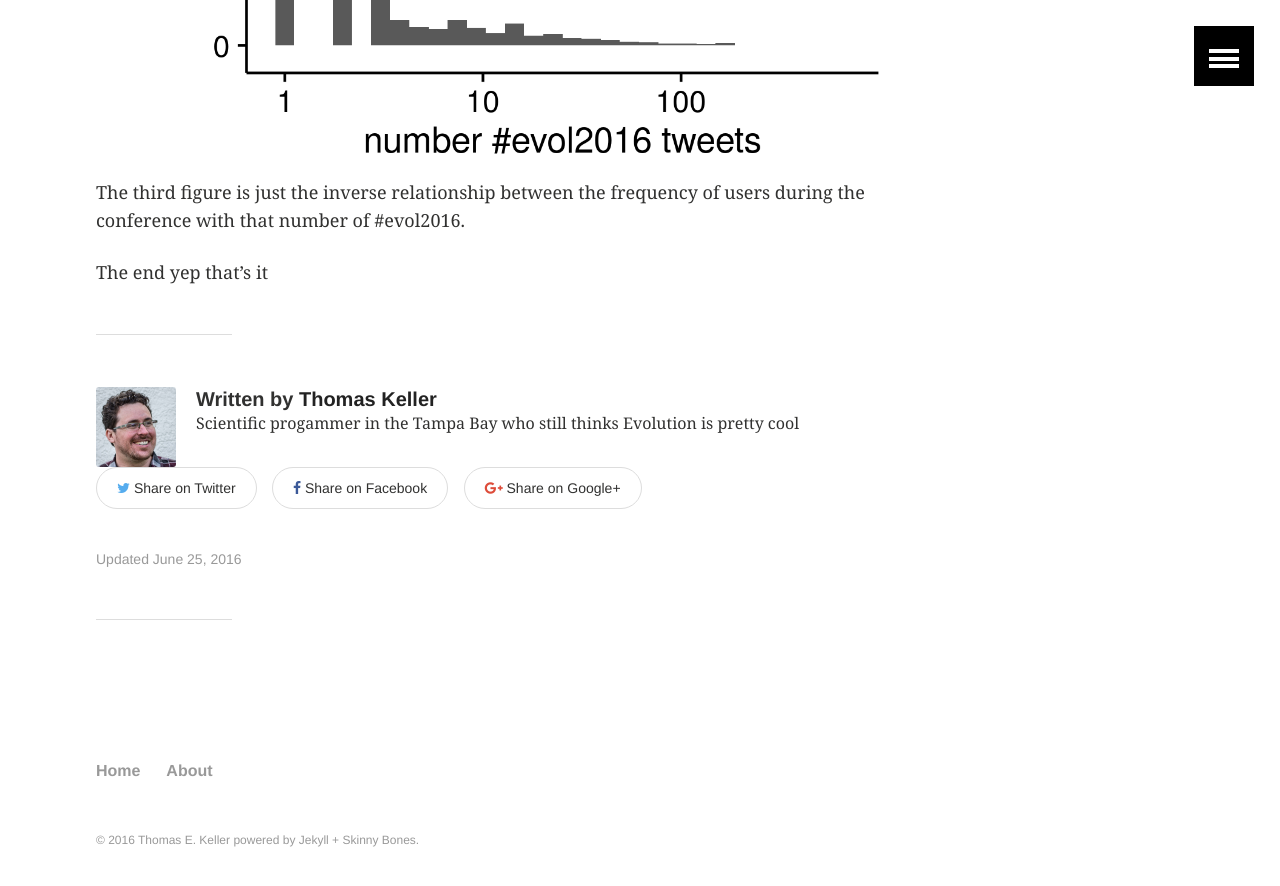
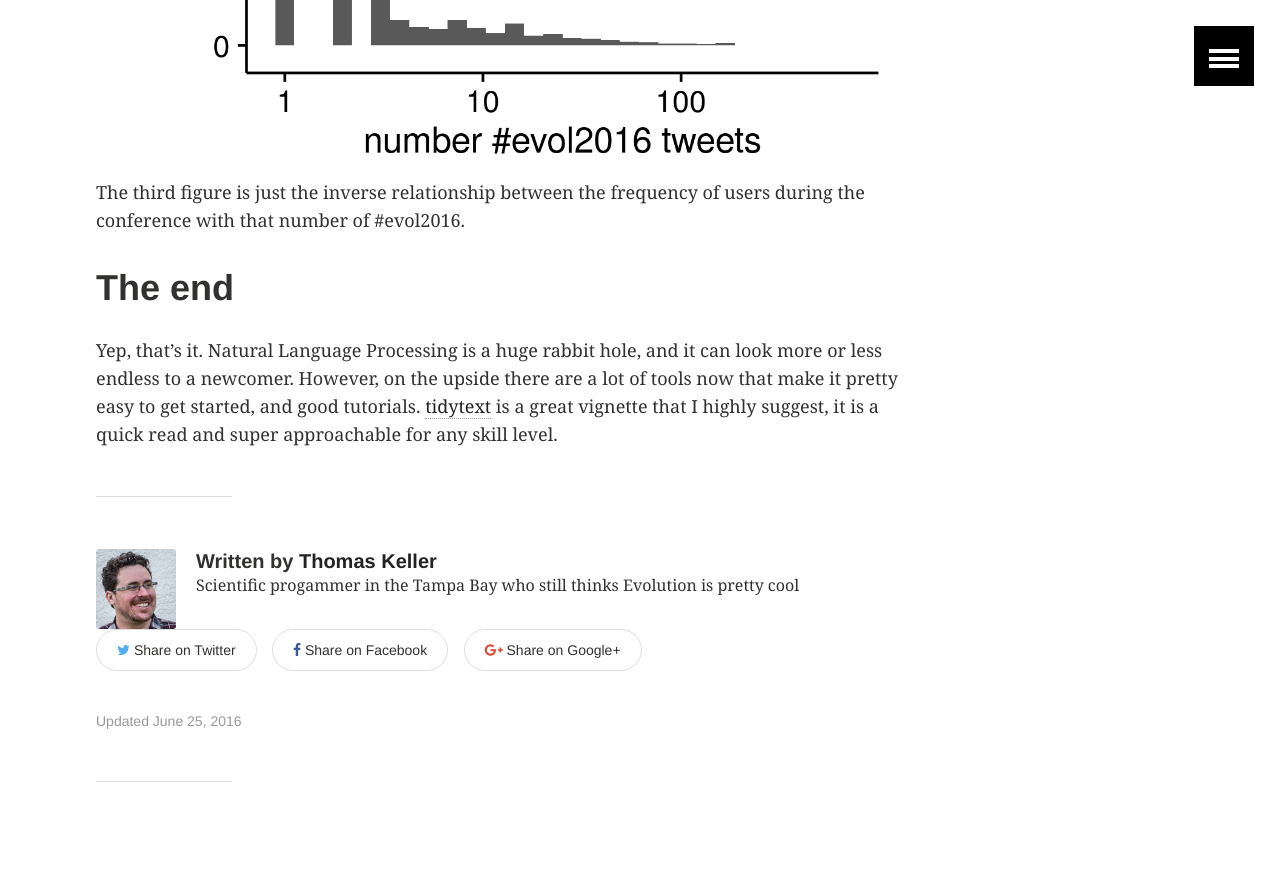
Before and after one commit to thomas-keller/thomas-keller.github.io, a Jekyll site: the page built from _posts/articles/2016-06-25-I-analyzed-evolution-2016-twitter-and-you-can-too-for-other-conferences.md, in a window 1280 px wide and 900 px high, scrolled down 5669 px. Shown: the top 886 px of the window. Built offline with Jekyll 4.4.1, drawn with Linux system fonts in a browser that asks for light colours; comment, search, counter and statistics services are not loaded.

```diff
--- a/_posts/articles/2016-06-25-I-analyzed-evolution-2016-twitter-and-you-can-too-for-other-conferences.md
+++ b/_posts/articles/2016-06-25-I-analyzed-evolution-2016-twitter-and-you-can-too-for-other-conferences.md
@@ -113,5 +113,6 @@ There are several caveats to this figure. First, this was produced using what wa
 <img src="https://thomas-keller.github.io/images/evol2016_numtweets_user.png" width="800">
 The third figure is just the inverse relationship between the frequency of users during the conference with that number of #evol2016.
 
-The end
-yep that's it
+# The end
+
+Yep, that's it. Natural Language Processing is a huge rabbit hole, and it can look more or less endless to a newcomer. However, on the upside there are a lot of tools now that make it pretty easy to get started, and good tutorials. [tidytext](https://cran.r-project.org/web/packages/tidytext/vignettes/tf_idf.html) is a great vignette that I highly suggest, it is a quick read and super approachable for any skill level.
```
